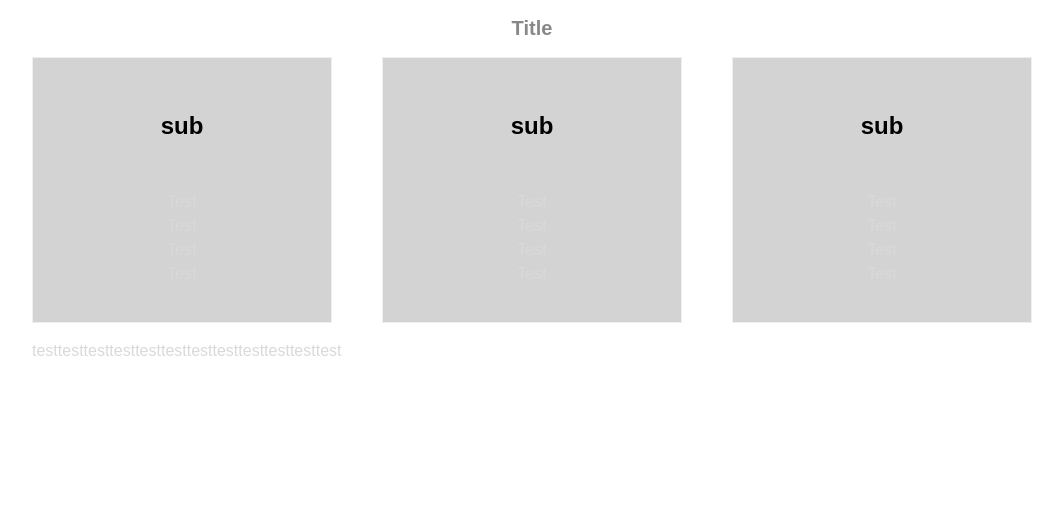
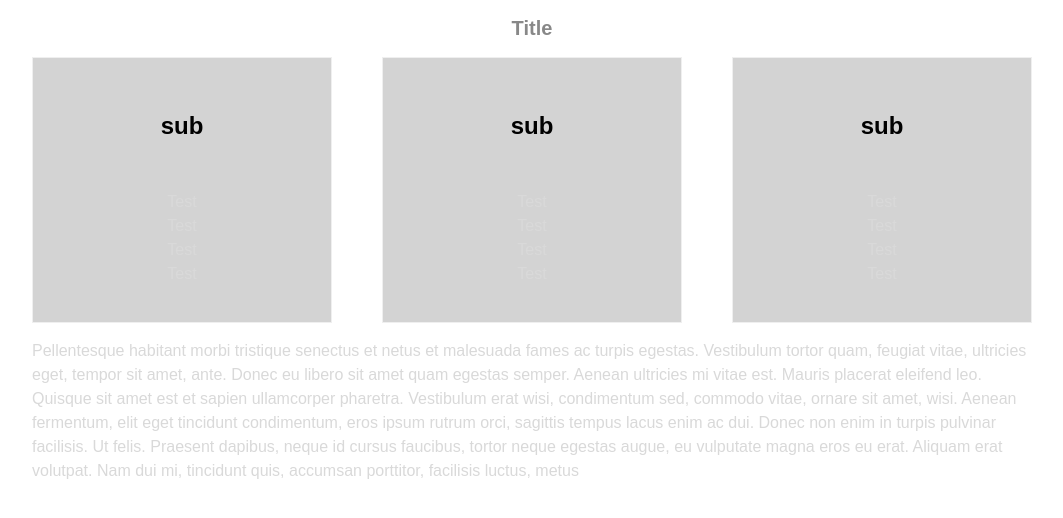
Before and after one commit to nikaido1977/test_20180719, a plain HTML site: page index.html in a window 1280 px wide. Shown: the whole page, without its empty margins (108-1171 px from the left). Drawn offline with Linux system fonts and the light colour scheme.

Commit message:
分岐作成

```diff
--- a/index.html
+++ b/index.html
@@ -33,7 +33,7 @@
 				</div>
 			</div>
 
-			<p>testtesttesttesttesttesttesttesttesttesttesttest</p>
+			<p>Pellentesque habitant morbi tristique senectus et netus et malesuada fames ac turpis egestas. Vestibulum tortor quam, feugiat vitae, ultricies eget, tempor sit amet, ante. Donec eu libero sit amet quam egestas semper. Aenean ultricies mi vitae est. Mauris placerat eleifend leo. Quisque sit amet est et sapien ullamcorper pharetra. Vestibulum erat wisi, condimentum sed, commodo vitae, ornare sit amet, wisi. Aenean fermentum, elit eget tincidunt condimentum, eros ipsum rutrum orci, sagittis tempus lacus enim ac dui. Donec non enim in turpis pulvinar facilisis. Ut felis. Praesent dapibus, neque id cursus faucibus, tortor neque egestas augue, eu vulputate magna eros eu erat. Aliquam erat volutpat. Nam dui mi, tincidunt quis, accumsan porttitor, facilisis luctus, metus</p>
 		</aside>
 	</section>
 	<footer>
```
